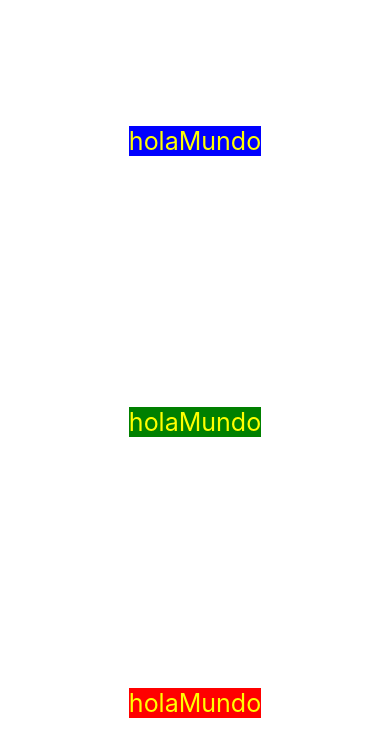
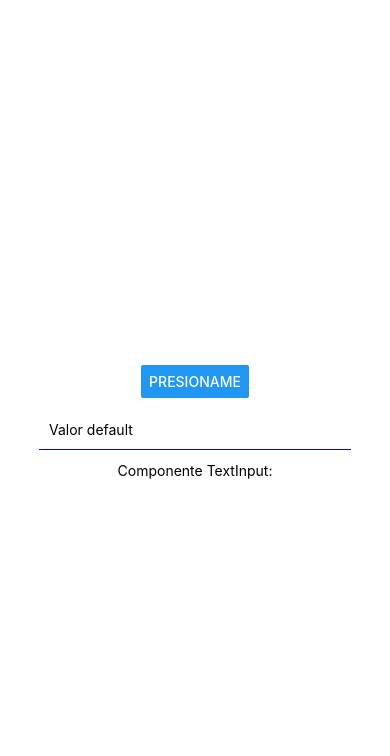
Before and after one commit to monserratvargass/ProgramacionMovil182, a React Native app in the folder hello-world/: screen / in a window 390 px wide. Shown: the top 756 px of the page. Built offline with nearby package versions, Linux system fonts and the light colour scheme.

Commit message:
TextInput & Button

```diff
--- a/hello-world/App.js
+++ b/hello-world/App.js
@@ -1,41 +1,25 @@
 //Importaciones
 import { StatusBar } from 'expo-status-bar';
-import { Button, StyleSheet, Text, View } from 'react-native';
-import React,{useState} from 'react'; //Importacion para hacer usos de estado
+import { Button, StyleSheet, Text, View, TextInput } from 'react-native';
+import React,{useState} from 'react'; //Importacion para hacer usos de estado de los componentes
 
-//se crea una propiedad estilo unica para el componente texto
-const Texto=({estilo})=>{ /* Parametros */
-  const[contenido, setContenido] = useState('holaMundo') /* Variable de contenido (propiedad children), se u */
-  const actualizarContenido=()=>{/* Array function que va a permitir hacer esa actualizacion */
-    setContenido('State actualizó este texto')
-  }
-  return(<Text style={[styles.text,estilo]} onPress={actualizarContenido}>{contenido}</Text>) /* Mandar llamar el evento */
-}
-
-const Boton=()=>{ /* Parametros */
-  const[contenido, setContenido] = useState('Presioname') /* Variable de contenido (propiedad children), se u */
-  const actualizarContenido=()=>{/* Array function que va a permitir hacer esa actualizacion */
-    setContenido('State actualizó este boton')
-  }
-  return(<Button title={contenido} color="#000000" onPress={actualizarContenido}>{contenido}</Button>) /* Mandar llamar el evento */
-}
 
 //Existen componentes, area donde se va a ejecutar
 export default function App() {
+
+  const[text, setText]=useState('Valor default')
+
+  const[submit, setSubmit]=useState('')
+
+
   return (
 
     <View style={styles.container}>
 
-      {/* Dinamico la asignacion del texto */}
-      {/* <Texto contenido={'Hola mundo'}></Texto> */} {/* Anidar otros componente dentro de otro componente */}
-{/*       <Texto contenido={'ReactNative'}/>
+      <Text> Componente TextInput:{submit} </Text>
+      <TextInput style={styles.input} placeholder='Ingresa tu nombre' onChangeText={(t)=>setText(t)} value={text}/>
 
-      <Boton></Boton> */}
-
-      {/* Mandar llamar a la propiedad estilo de nuestra hoja de estilos con nuestras clases */}
-      <Texto estilo={styles.red}/>
-      <Texto estilo={styles.green}/>
-      <Texto estilo={styles.blue}/>
+      <Button title='Presioname' onPress={()=>{ setSubmit(text); alert('Texto enviado') } }/> {/* Funcion anonima */}
 
       <StatusBar style="auto" />
     </View>
@@ -49,32 +33,16 @@ const styles = StyleSheet.create({
     flexDirection:'column-reverse',
     backgroundColor: '#fff',
     alignItems: 'center',
-    justifyContent: 'space-around',
+    justifyContent: 'center',
   },
 
-  text:{
-    color:'yellow',
-    fontSize: 25,
-    //Asignar un alto y ancho
-/*     height:150,
-    width:150, */
+  input: {
+    width: '80%',
+    height: 40,
+    margin: 12,
+    borderBottomWidth: 1,
+    padding: 10,
+    borderBottomColor: 'blue',
   },
 
-  //Asignacion de colores CLASES
-  red:{
-    /* flex:1, */
-    backgroundColor: 'red',
-  },
-
-  green:{
-    /* flex:2, */
-    backgroundColor: 'green',
-  },
-
-  blue:{
-    /* flex:3, */
-    backgroundColor: 'blue',
-  },
-
-
 });
```
